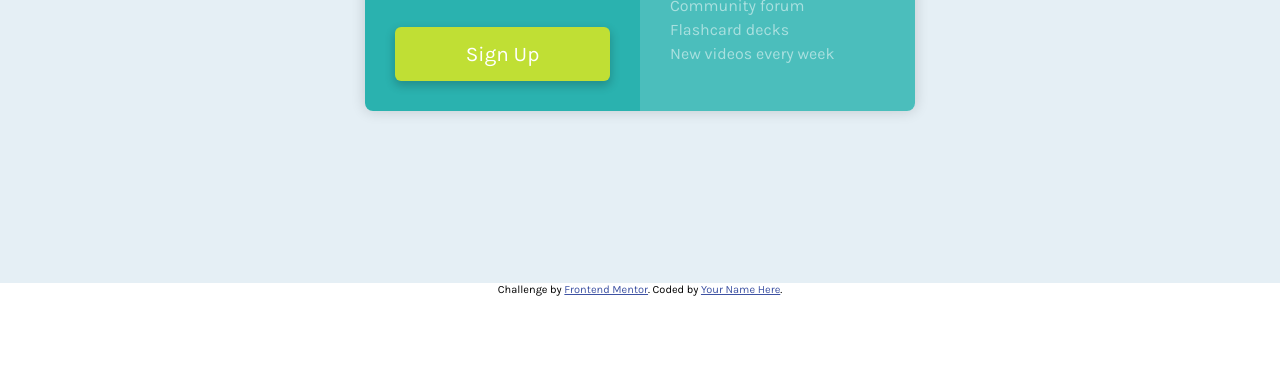
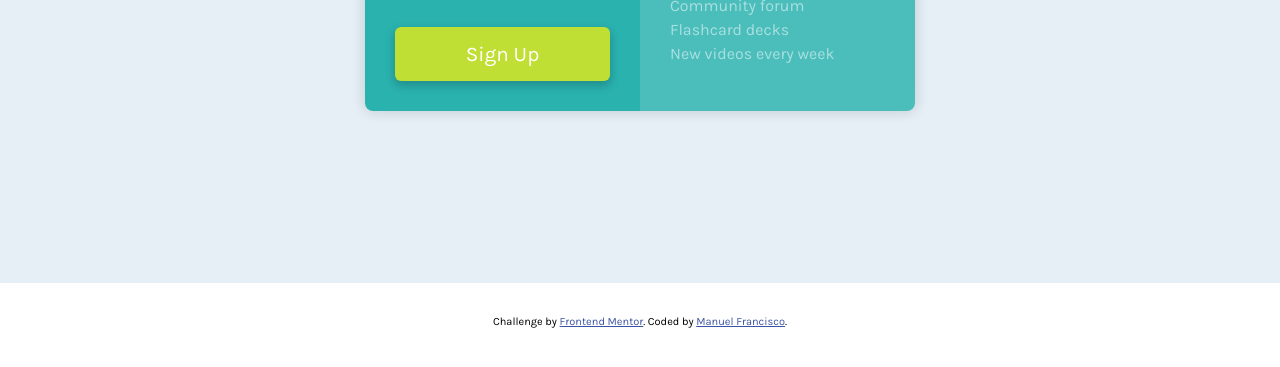
Before and after one commit to ManuelFrancisco42/single-price-grid-component, a plain HTML site: page index.html in a window 1280 px wide. Shown: the part 517-884 px from the top of the page. Before the commit the page ends 813 px from the top, so only its background shows below. Drawn offline with Linux system fonts and the light colour scheme.

Commit message:
correcting

```diff
--- a/css/style.css
+++ b/css/style.css
@@ -157,7 +157,9 @@ html {
 .attribution {
     font-size: 11px;
     text-align: center;
-}
+    margin-bottom: 5rem;
+    margin-top: 2rem;
+  }
 
 .attribution a {
     color: hsl(228, 45%, 44%);
--- a/index.html
+++ b/index.html
@@ -46,8 +46,9 @@
 
   <footer>
     <p class="attribution">
+
       Challenge by <a href="https://www.frontendmentor.io?ref=challenge" target="_blank">Frontend Mentor</a>.
-      Coded by <a href="#">Your Name Here</a>.
+      Coded by <a href="#">Manuel Francisco</a>.
     </p>
   </footer>
 </body>
```
